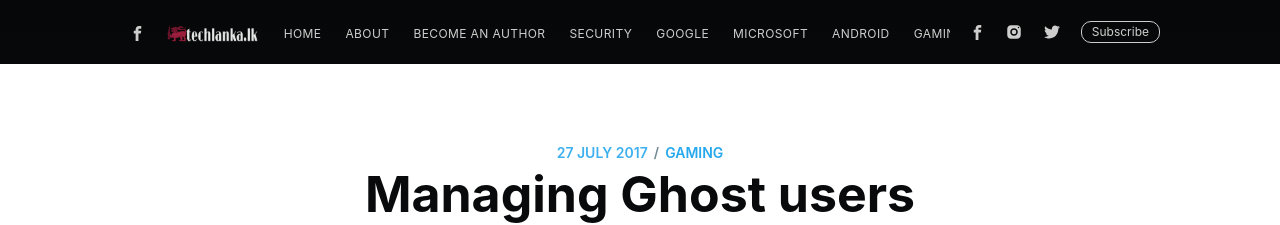
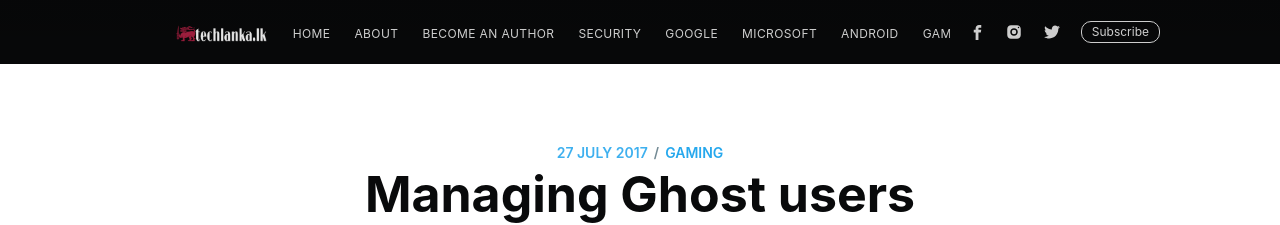
Before and after one commit to techlanka/blog, a Jekyll site: the page built from _posts/2017-07-27-managing-users.html, in a window 1280 px wide. Shown: the top 225 px of the page. Built offline with Jekyll 4.4.1, drawn with Linux system fonts in a browser that asks for light colours; nearby versions of some CDN libraries; comment, search, counter and statistics services are not loaded.

Commit message:
Update site-nav.html

```diff
--- a/_includes/site-nav.html
+++ b/_includes/site-nav.html
@@ -2,7 +2,7 @@
      <div class="site-nav-left">
                       <div class="social-links">
             {% if site.facebook %}
-                <a class="social-link social-link-fb" href="https://facebook.com/{{ site.facebook }}" target="_blank" rel="noopener">{% include facebook.html %}</a></div>
+                <a class="social-link social-link-fb" href="https://facebook.com/{{ site.facebook }}" target="_blank" rel="noopener">{% include home.html %}</a></div>
           {% endif %}
         {% if page.current != 'home' %}
             {% if site.logo %}
```
